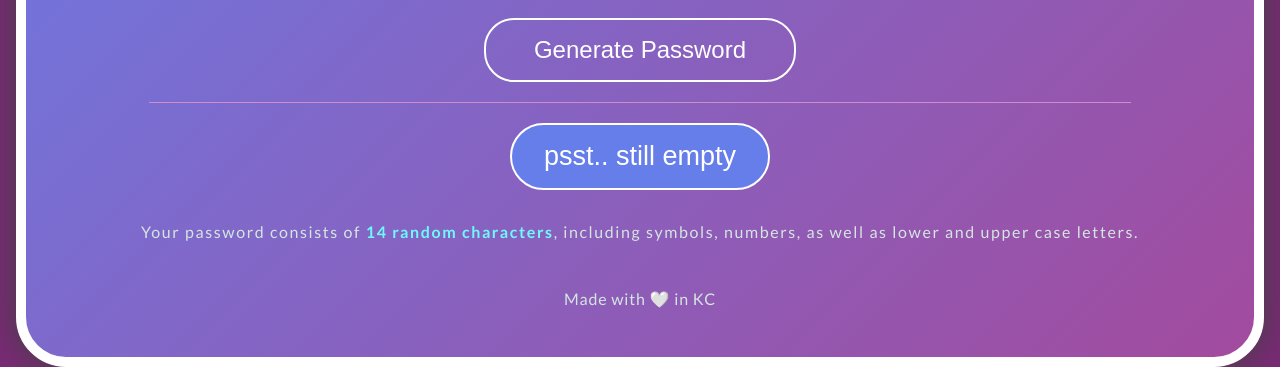
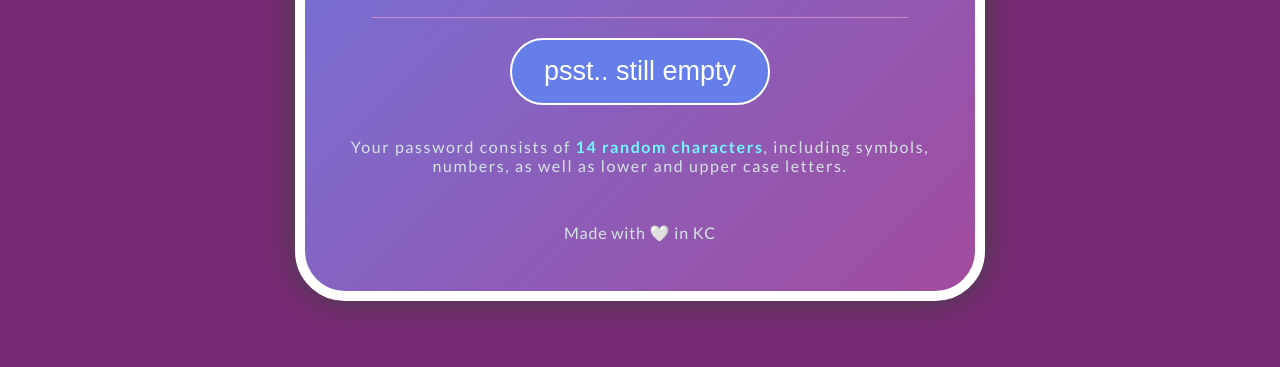
Before and after one commit to leodeleonkc/password_app, a plain HTML site: page index.html in a window 1280 px wide. Shown: the part 474-841 px from the top of the page. After the commit the page ends 816 px from the top, so only its background shows below. Drawn offline with nearby package versions, Linux system fonts and the light colour scheme.

Commit message:
Update style.css
Fixed alignment issue

```diff
--- a/style.css
+++ b/style.css
@@ -14,7 +14,10 @@ body {
 
 .container {
   display: flex;
+  max-width: 670px;
+  margin: auto;
   justify-content: center;
+  align-items: center;
   flex-direction: column;
   border-radius: 50px;
   border: 10px solid white;
```
